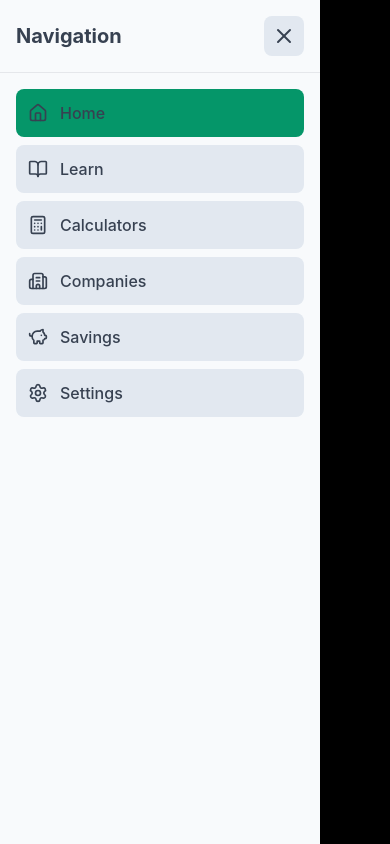
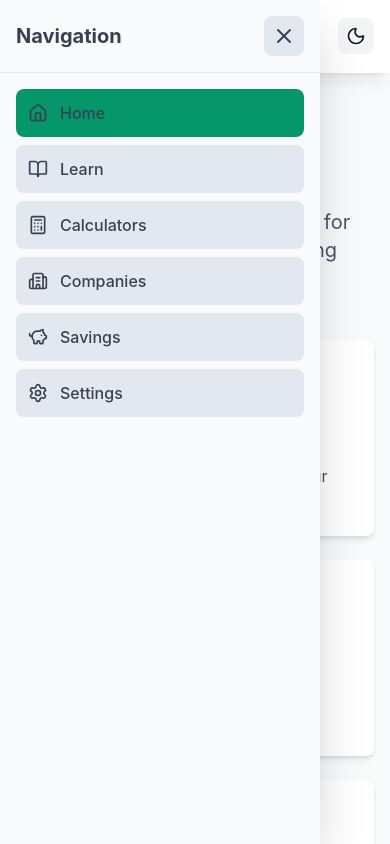
Before and after one commit to samuel-kar/invest-ed, a React (Vite) app in the folder frontend/: page / in a window 390 px wide. Both pictures are taken after a click on the button 36 px from the left and 36 px from the top of the page. Shown: the top 844 px of the page. Built offline with nearby package versions, Linux system fonts and the light colour scheme.

Commit message:
fix menu in window mode

```diff
--- a/frontend/src/components/Header.tsx
+++ b/frontend/src/components/Header.tsx
@@ -111,7 +111,7 @@
       {/* Mobile sidebar overlay */}
       {isMobileMenuOpen && (
         <div
-          className="fixed inset-0 bg-black bg-opacity-50 z-40 lg:hidden"
+          className="fixed inset-0 bg-transparent z-40 lg:hidden"
           onClick={() => setIsMobileMenuOpen(false)}
         />
       )}
```
